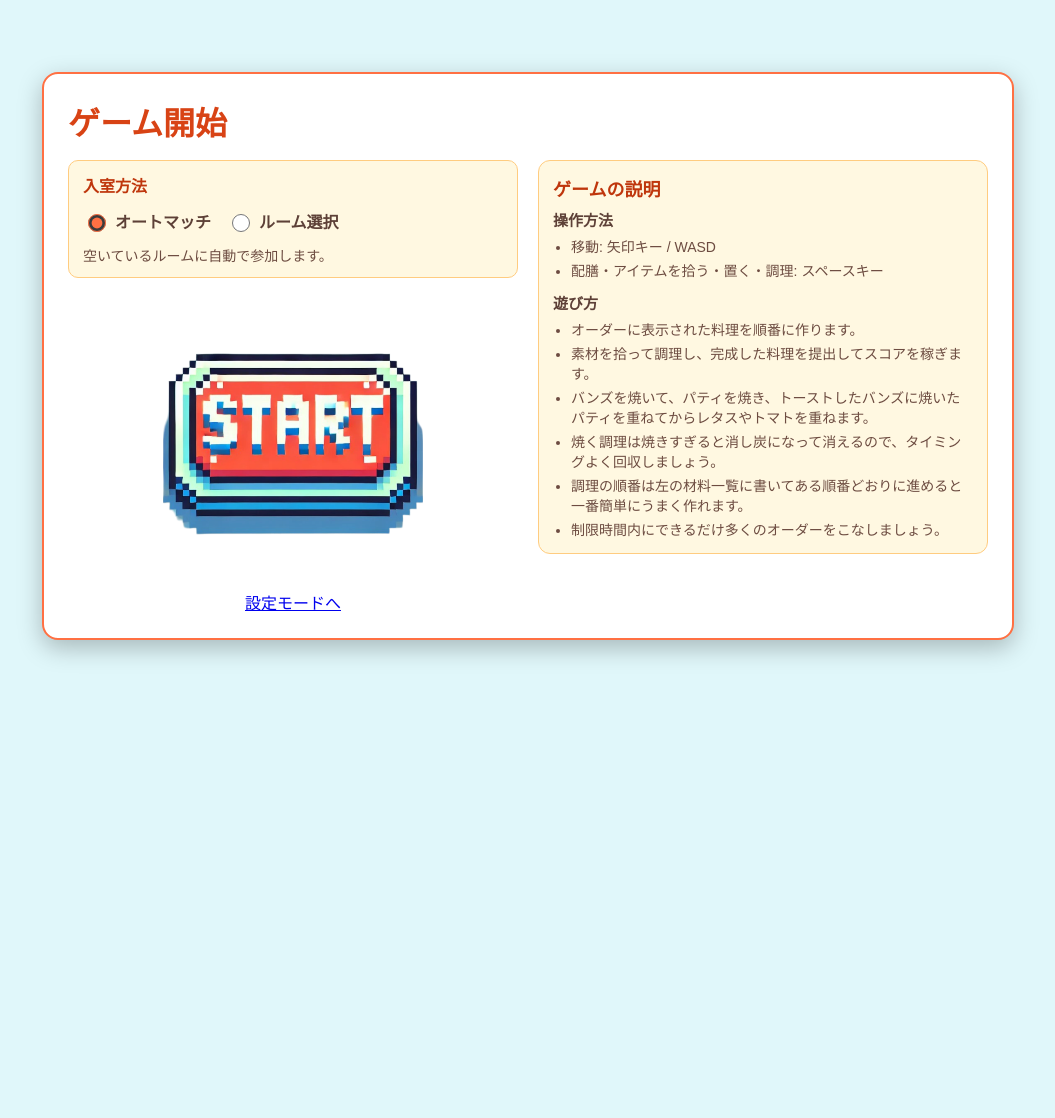
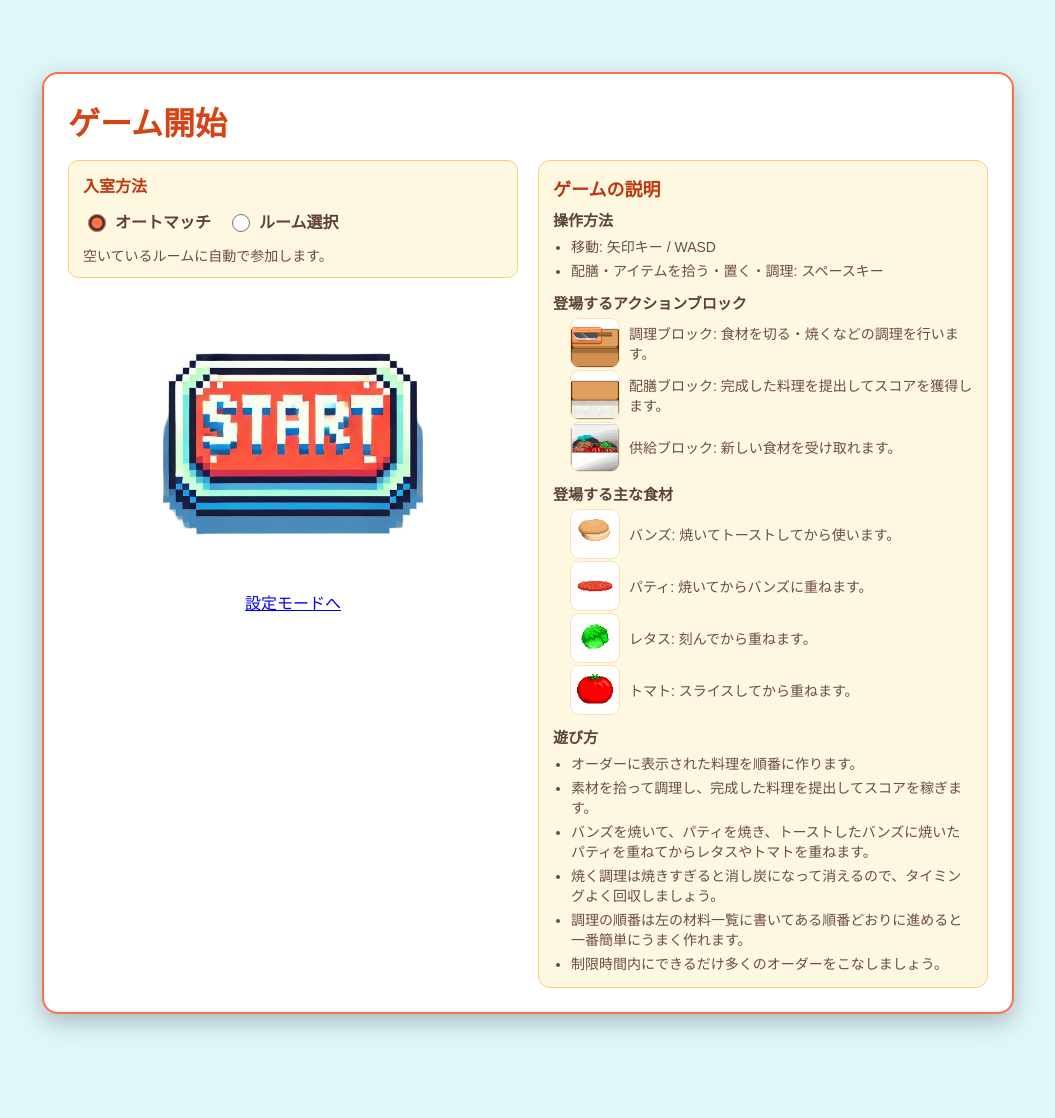
Before and after one commit to ZakuroSystem/cnaction, a Flask app: page / in a window 1280 px wide. Shown: the whole page, without its empty margins (112-1167 px from the left). Before the commit the page ends 658 px from the top, so only its background shows below. Run offline with Flask 3, Linux system fonts and the light colour scheme; some libraries are stand-ins or nearby versions.

Commit message:
ステージロックとコピー制限機能、開始画面の説明画像を追加

```diff
--- a/cnaction/services/stage_store.py
+++ b/cnaction/services/stage_store.py
@@ -6,6 +6,7 @@ import time
 from dataclasses import dataclass
 from pathlib import Path
 from typing import List
+import copy
 
 
 @dataclass(slots=True)
@@ -13,6 +14,7 @@ class StageSummary:
     key: str
     name: str
     updated: int
+    locked: bool
 
 
 class StageStore:
@@ -36,20 +38,50 @@ class StageStore:
             meta = data.get("meta", {}) if isinstance(data, dict) else {}
             name = str(meta.get("name") or key)
             updated = int(meta.get("updated") or path.stat().st_mtime)
-            summaries.append(StageSummary(key=key, name=name, updated=updated))
+            locked = bool(meta.get("locked"))
+            summaries.append(StageSummary(key=key, name=name, updated=updated, locked=locked))
         summaries.sort(key=lambda item: item.updated, reverse=True)
         return summaries
 
-    def save(self, key: str, name: str, config: dict) -> None:
+    def save(self, key: str, name: str, config: dict, *, password: str, locked: bool = False) -> None:
         if not isinstance(config, dict):
             raise ValueError("Stage config must be a mapping")
+        if not isinstance(password, str) or not password.strip():
+            raise ValueError("Stage password is required")
         payload = {
-            "meta": {"name": name, "updated": int(time.time())},
+            "meta": {
+                "name": name,
+                "updated": int(time.time()),
+                "locked": bool(locked),
+                "password": password.strip(),
+            },
             "config": config,
         }
         path = self.directory / f"{key}.json"
         with path.open("w", encoding="utf-8") as stream:
             json.dump(payload, stream, ensure_ascii=False, indent=2)
+
+
+    def can_edit(self, key: str, password: str | None) -> bool:
+        data = self.load(key)
+        if data is None:
+            return False
+        meta = data.get("meta", {}) if isinstance(data, dict) else {}
+        if not bool(meta.get("locked")):
+            return True
+        expected = str(meta.get("password") or "")
+        return bool(password) and str(password) == expected
+
+    def copy_as_new(self, source_key: str, new_key: str) -> dict:
+        source = self.load(source_key)
+        if source is None:
+            raise ValueError("source stage not found")
+        meta = source.get("meta", {}) if isinstance(source, dict) else {}
+        name = str(meta.get("name") or source_key)
+        copied_name = f"{name} (copy)"
+        config = copy.deepcopy(source.get("config") or {})
+        self.save(new_key, copied_name, config, password="copy", locked=False)
+        return {"key": new_key, "name": copied_name}
 
     def load(self, key: str) -> dict | None:
         path = self.directory / f"{key}.json"
--- a/cnaction/web/routes.py
+++ b/cnaction/web/routes.py
@@ -12,6 +12,9 @@
 from ..services.stage_store import StageStore
 from ..services.uploads import UploadService
 from ..settings import AppSettings
+
+
+_copy_rate_limit: dict[str, float] = {}
 
 
 def _static_mtime(static_folder: Path, resource: str) -> int:
@@ -29,7 +32,7 @@
     def api_stages():
         if request.method == "GET":
             stages = [
-                {"key": summary.key, "name": summary.name, "updated": summary.updated}
+                {"key": summary.key, "name": summary.name, "updated": summary.updated, "locked": summary.locked}
                 for summary in stage_store.list()
             ]
             return jsonify(stages=stages)
@@ -38,8 +41,17 @@
         key = str(payload.get("key") or int(time.time()))
         name = str(payload.get("name") or key)
         config = payload.get("config") or {}
+        password = str(payload.get("password") or "").strip()
+        locked = bool(payload.get("locked", False))
+
+        existing = stage_store.load(key)
+        if existing:
+            meta = existing.get("meta", {}) if isinstance(existing, dict) else {}
+            if bool(meta.get("locked")) and password != str(meta.get("password") or ""):
+                return jsonify(ok=False, msg="ロック中ステージのため、正しいパスワードが必要です"), 403
+
         try:
-            stage_store.save(key, name, config)
+            stage_store.save(key, name, config, password=password, locked=locked)
         except ValueError as exc:
             return jsonify(ok=False, msg=str(exc)), 400
         except OSError as exc:
@@ -51,7 +63,29 @@
         data = stage_store.load(key)
         if data is None:
             return jsonify(error="not found"), 404
+        meta = data.get("meta", {}) if isinstance(data, dict) else {}
+        if bool(meta.get("locked")):
+            password = request.args.get("password", "")
+            if password != str(meta.get("password") or ""):
+                return jsonify(error="locked", msg="パスワードが必要です"), 403
         return jsonify(data)
+
+    @blueprint.route("/api/stages/<key>/copy", methods=["POST"])
+    def api_stage_copy(key: str):
+        client_key = request.remote_addr or "global"
+        now = time.time()
+        last = _copy_rate_limit.get(client_key, 0.0)
+        wait = 10.0 - (now - last)
+        if wait > 0:
+            return jsonify(ok=False, msg=f"コピーは10秒に1回までです。あと{int(wait) + 1}秒待ってください"), 429
+
+        new_key = str(int(now * 1000))
+        try:
+            copied = stage_store.copy_as_new(key, new_key)
+        except ValueError as exc:
+            return jsonify(ok=False, msg=str(exc)), 404
+        _copy_rate_limit[client_key] = now
+        return jsonify(ok=True, **copied)
 
     @blueprint.route("/api/default_config")
     def api_default_config():
--- a/static/scripts/stage_editor.js
+++ b/static/scripts/stage_editor.js
@@ -834,9 +834,15 @@ if (deleteButton) {
 
 function saveStageConfig() {
     readForm(false);
+    const password = document.getElementById('stagePassword')?.value?.trim() || '';
+    if (!password) {
+        return Promise.reject(new Error('保存には編集パスワードが必須です'));
+    }
     const payload = {
         key: currentKey,
         name: document.getElementById('stageName').value || 'new_stage',
+        password,
+        locked: Boolean(document.getElementById('stageLocked')?.checked),
         config
     };
     return fetch('/api/stages', {
--- a/static/styles.css
+++ b/static/styles.css
@@ -444,6 +444,28 @@ body {
   margin-top: 4px;
 }
 
+
+.guide-item-list {
+  list-style: none;
+  padding-left: 0;
+}
+
+.guide-item-list li {
+  display: flex;
+  align-items: center;
+  gap: 10px;
+}
+
+.guide-item-list img {
+  width: 48px;
+  height: 48px;
+  object-fit: contain;
+  border-radius: 8px;
+  background: #fff;
+  box-shadow: 0 0 0 1px #ffe0b2;
+  flex-shrink: 0;
+}
+
 .start-button {
   width: 100%;
   max-width: 260px;
--- a/templates/index.html
+++ b/templates/index.html
@@ -68,6 +68,23 @@
           </ul>
         </div>
         <div class="game-guide__section">
+          <h3>登場するアクションブロック</h3>
+          <ul class="guide-item-list">
+            <li><img src="/static/new_items/まな板が乗っているカウンター.png" alt="調理ブロック" width="48" height="48"> 調理ブロック: 食材を切る・焼くなどの調理を行います。</li>
+            <li><img src="/static/new_items/配膳用カウンター.png" alt="配膳ブロック" width="48" height="48"> 配膳ブロック: 完成した料理を提出してスコアを獲得します。</li>
+            <li><img src="/static/new_items/食材が出てくるかご.png" alt="供給ブロック" width="48" height="48"> 供給ブロック: 新しい食材を受け取れます。</li>
+          </ul>
+        </div>
+        <div class="game-guide__section">
+          <h3>登場する主な食材</h3>
+          <ul class="guide-item-list">
+            <li><img src="/static/new_items/burger_buns.png" alt="バンズ" width="48" height="48"> バンズ: 焼いてトーストしてから使います。</li>
+            <li><img src="/static/new_items/beef_patty.png" alt="パティ" width="48" height="48"> パティ: 焼いてからバンズに重ねます。</li>
+            <li><img src="/static/new_items/lettuce.png" alt="レタス" width="48" height="48"> レタス: 刻んでから重ねます。</li>
+            <li><img src="/static/new_items/TMT.png" alt="トマト" width="48" height="48"> トマト: スライスしてから重ねます。</li>
+          </ul>
+        </div>
+        <div class="game-guide__section">
           <h3>遊び方</h3>
           <ul>
             <li>オーダーに表示された料理を順番に作ります。</li>
```
Also changed, not shown: static/scripts/stage_manager.js (+57 -6 lines), templates/editor.html (+7 -0 lines).
